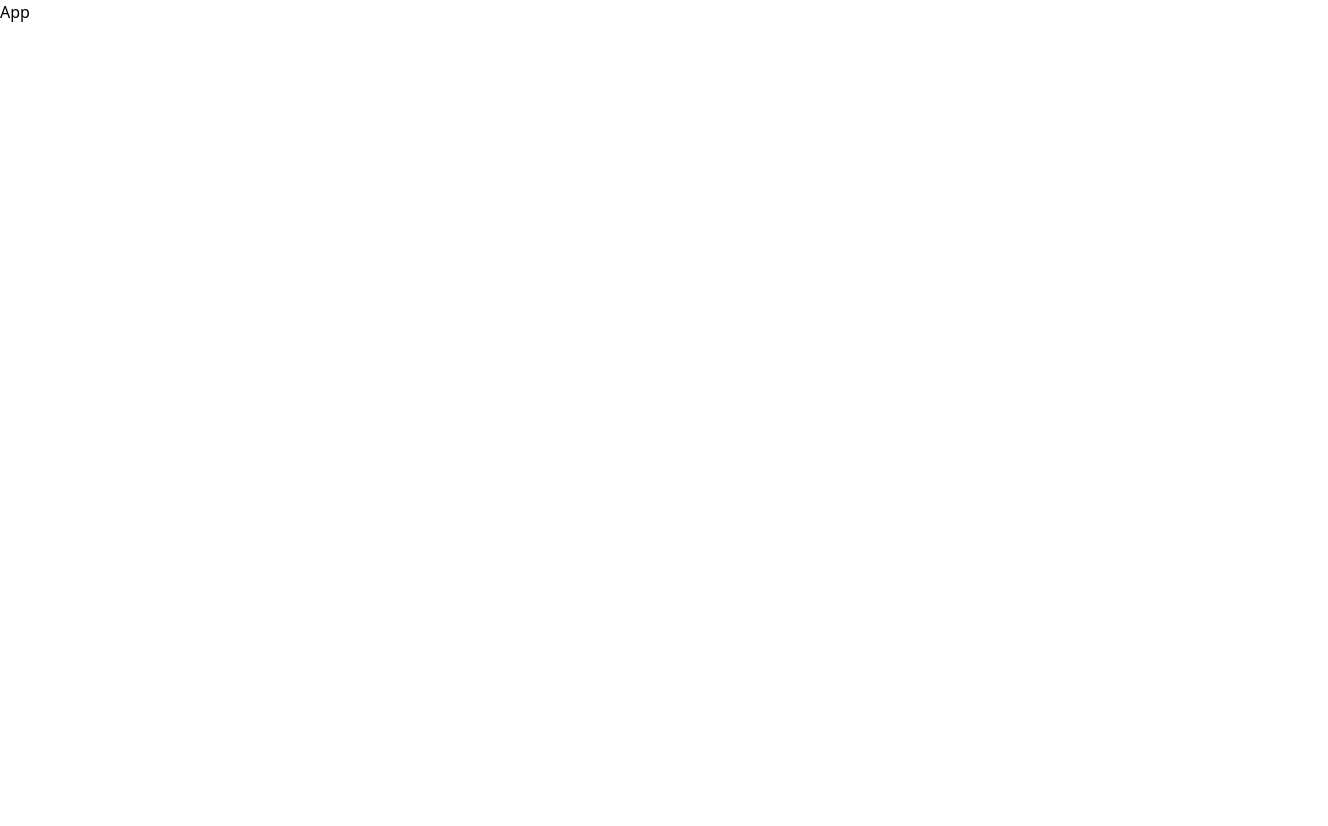
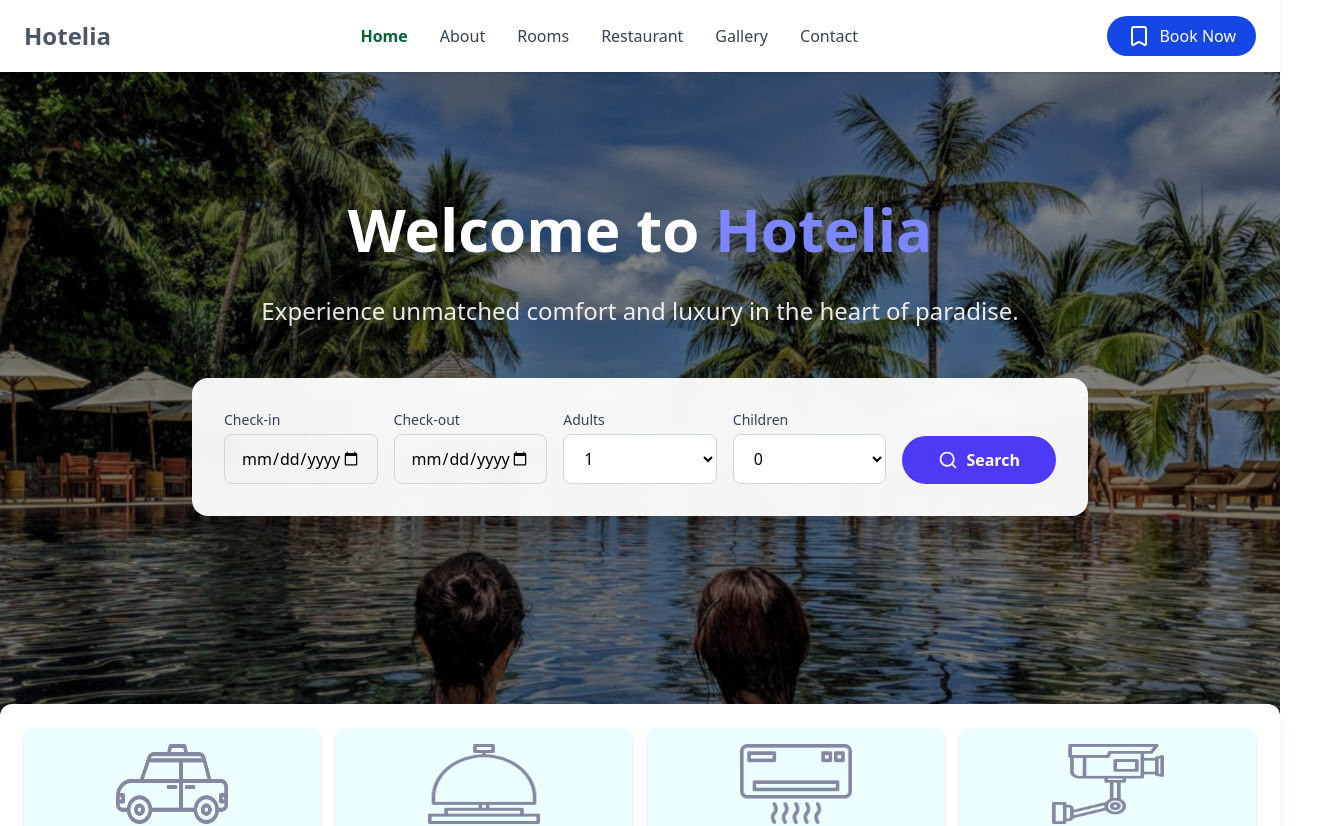
Before and after one commit to mulindijr/Hotelia, a React (Vite) app: page / in a window 1280 px wide. Shown: the top 826 px of the page, 1328 px wide, since content can reach past the window. Before the commit the page ends 800 px from the top, so only its background shows below. Built offline with nearby package versions, Linux system fonts and the light colour scheme.

Commit message:
feat(app): add routing setup for all main pages with navigation and footer

```diff
--- a/src/App.jsx
+++ b/src/App.jsx
@@ -1,9 +1,30 @@
-import React from 'react'
+import { Routes, Route } from "react-router-dom";
+import Navigation from "./components/Navigation";
+import Home from "./pages/Home";
+import About from "./pages/About";
+import FAQs from "./pages/FAQs";
+import Rooms from "./pages/Rooms";
+import Restaurant from "./pages/Restaurant";
+import Contact from "./pages/Contact";
+import Footer from "./components/Footer";
+import Gallery from "./pages/Gallery";
 
 const App = () => {
   return (
-    <div>App</div>
-  )
-}
+    <div>
+      <Navigation />
+      <Routes>
+        <Route path="/" element={<Home />} />
+        <Route path="/about-us" element={<About />} />
+        <Route path="/faqs" element={<FAQs />} />
+        <Route path="/accomodation" element={<Rooms />} />
+        <Route path="/restaurant" element={<Restaurant />} />
+        <Route path="/contact" element={<Contact />} />
+        <Route path="/gallery" element={<Gallery />} />
+      </Routes>
+      <Footer />
+    </div>
+  );
+};
 
-export default App
+export default App;
```
